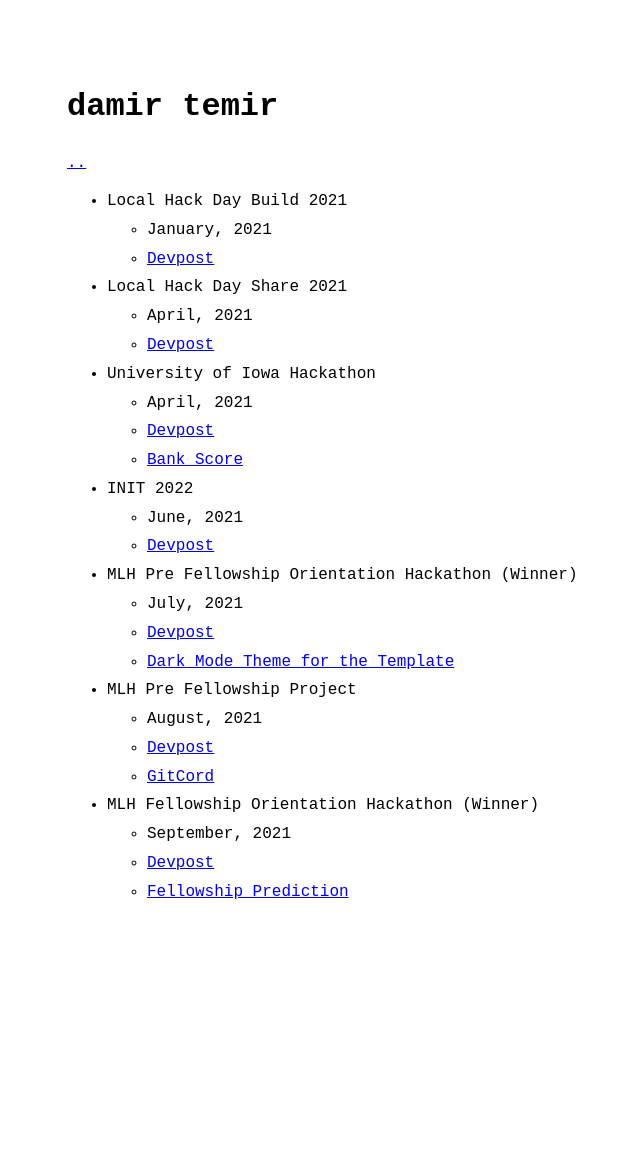
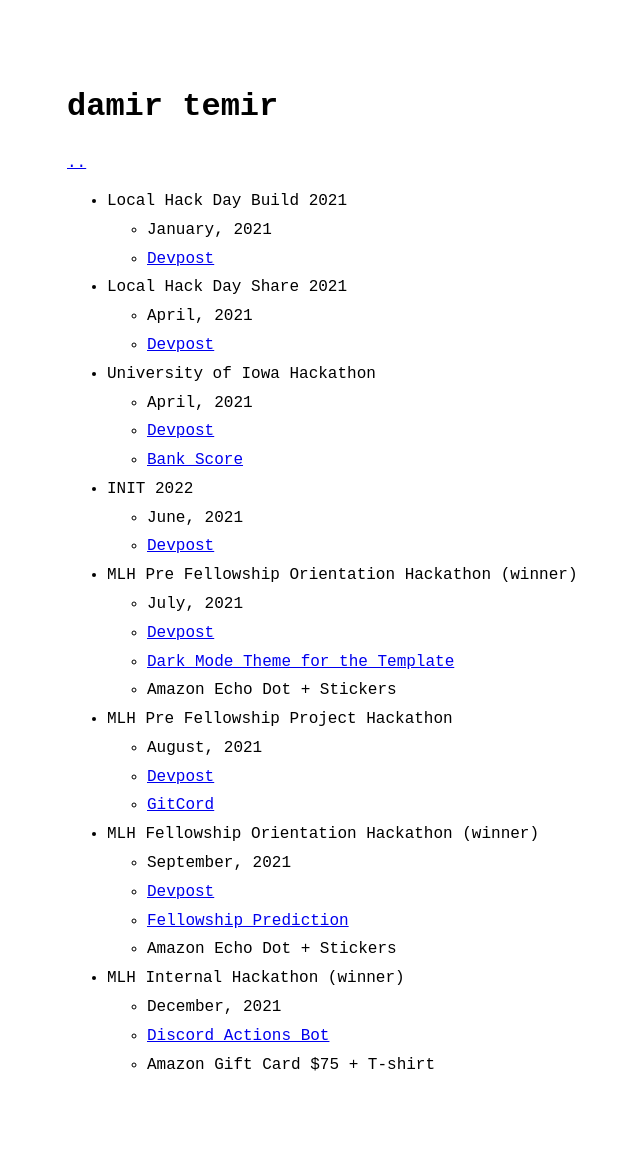
Before and after one commit to dtemir/dtemir.github.io, a Jekyll site: the page built from hackathons.md, in a window 1280 px wide. Shown: the whole page, without its empty margins (253-893 px from the left). Built offline with Jekyll 4.4.1, drawn with Linux system fonts in a browser that asks for light colours; before the commit the page ends 983 px from its top, so only the background shows below that.

Commit message:
Updated hackathons sub-page

```diff
--- a/_data/hackathons.yml
+++ b/_data/hackathons.yml
@@ -21,24 +21,32 @@ entries:
       - title: June, 2021
       - title: Devpost
         url: https://organize.mlh.io/participants/events/6813-init-2022
-  - title: MLH Pre Fellowship Orientation Hackathon (Winner)
+  - title: MLH Pre Fellowship Orientation Hackathon (winner)
     entries:
       - title: July, 2021
       - title: Devpost
         url: https://pre-fellowship-orientation-3.devpost.com/
       - title: Dark Mode Theme for the Template
         url: https://devpost.com/software/dark-mode-theme-for-the-template
-  - title: MLH Pre Fellowship Project
+      - title: Amazon Echo Dot + Stickers
+  - title: MLH Pre Fellowship Project Hackathon
     entries:
       - title: August, 2021
       - title: Devpost
         url: https://pre-fellowship-project-batch-3.devpost.com/
       - title: GitCord
         url: https://devpost.com/software/gitcord
-  - title: MLH Fellowship Orientation Hackathon (Winner)
+  - title: MLH Fellowship Orientation Hackathon (winner)
     entries:
       - title: September, 2021
       - title: Devpost
         url: https://fellowship-orientation-batch-4.devpost.com/
       - title: Fellowship Prediction
         url: https://devpost.com/software/temp-j0e3tf
+      - title: Amazon Echo Dot + Stickers
+  - title: MLH Internal Hackathon (winner)
+    entries:
+      - title: December, 2021
+      - title: Discord Actions Bot
+        url: https://github.com/wei/discord-actions-bot
+      - title: Amazon Gift Card $75 + T-shirt
```
